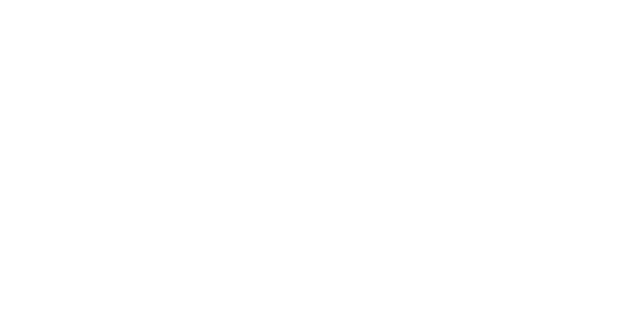
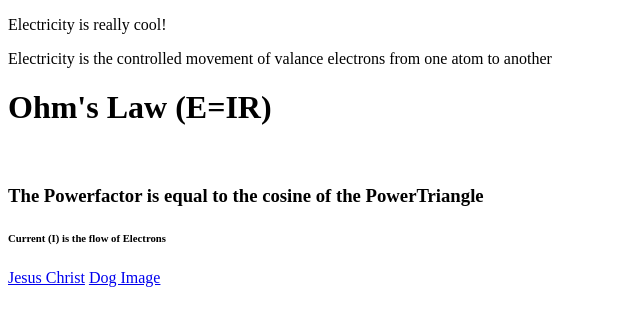
Before and after one commit to KWilkinney/HTML-AND-CSS-PROJECTS, a plain HTML site: page Assignment.html in a window 1280 px wide. Shown: the whole page, without its empty margins (0-640 px from the left). Drawn offline with Linux system fonts and the light colour scheme.

Commit message:
Modified Assignment.html and added 2 new files (Dog.html and FluffyDAWG.jpeg)

```diff
--- a/Assignment.html
+++ b/Assignment.html
@@ -1,9 +1,19 @@
 <!DOCTYPE html>
 <html lang="en">
 	<head>
-		<title>Write title here.</title>
+		<title>Electricity</title>
 		<meta charset="utf-8">
 	</head>
 	<body>
+		<p>Electricity is really cool!</p>
+		<main>Electricity is the controlled movement of valance electrons from one atom to another</main>
+		<h1>Ohm's Law (E=IR)</h1>
+		<img></img>
+		<h3>The Powerfactor is equal to the cosine of the PowerTriangle</h3>
+		<h6>Current (I) is the flow of Electrons</h6>
+		<a href="https://t3.ftcdn.net/jpg/06/25/27/46/360_F_625274626_tNXuKPZssk2pTcqY2ZJ6VTeKdRAyC5bZ.jpg">Jesus Christ</a>
+		<a href="Dog.html">Dog Image</a>
 	</body>
+	<footer>
+	</footer>
 </html>
```
